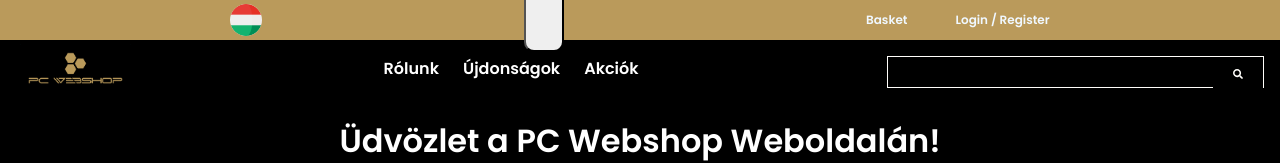
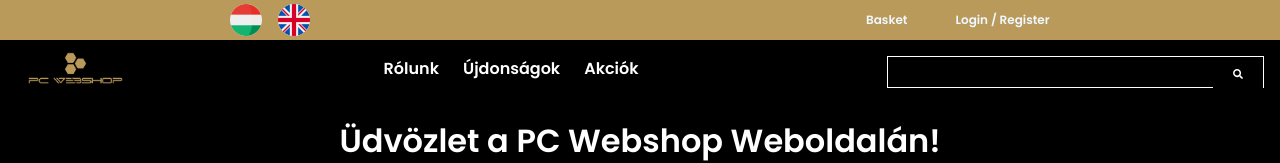
Before and after one commit to SzigetvariMark/pcweb, a React (Vite) app in the folder webshop/: page /home in a window 1280 px wide. Shown: the top 163 px of the page. Built offline with nearby package versions, Linux system fonts and the light colour scheme.

Commit message:
add eng language button

```diff
--- a/webshop/src/pages/components/navbar/Navbar.css
+++ b/webshop/src/pages/components/navbar/Navbar.css
@@ -116,3 +116,20 @@
     width: 2rem;
     height: 2rem;
 }
+
+.eng {
+    background-image: url(/img/eng.jpg);
+    background-size: 2rem;
+    background-repeat: no-repeat;
+    border: none;
+    border-radius: 60%;
+    cursor: pointer;
+    width: 2rem;
+    height: 2rem;
+}
+
+.top-nav-div {
+    display: flex;
+    justify-content: space-between;
+    gap: 1rem;
+}
--- a/webshop/src/pages/components/navbar/Navbar.jsx
+++ b/webshop/src/pages/components/navbar/Navbar.jsx
@@ -6,8 +6,11 @@ export default function Navbar() {
     return (
         <header className="header">
             <nav className="top-nav">
-                <input type="submit" className="hun" value=" "/>
-                <input type="submit" className="eng" value=" "/>
+                <div className="top-nav-div">
+                    <input type="submit" className="hun" value=" "/>
+                    <input type="submit" className="eng" value=" "/>
+                </div>
+
                 <ul>
                     <a><CustomLink to="/basket">Basket</CustomLink></a>
                     <a><CustomLink to="/login">Login / Register</CustomLink></a>
```
Also changed, not shown: webshop/public/img/eng.jpg (renamed from webshop/public/img/eng.PNG).
